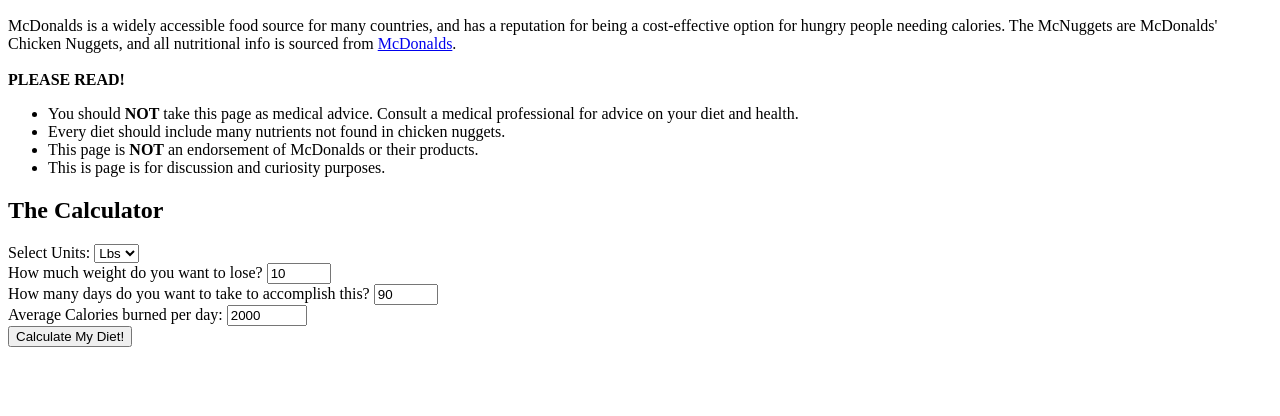
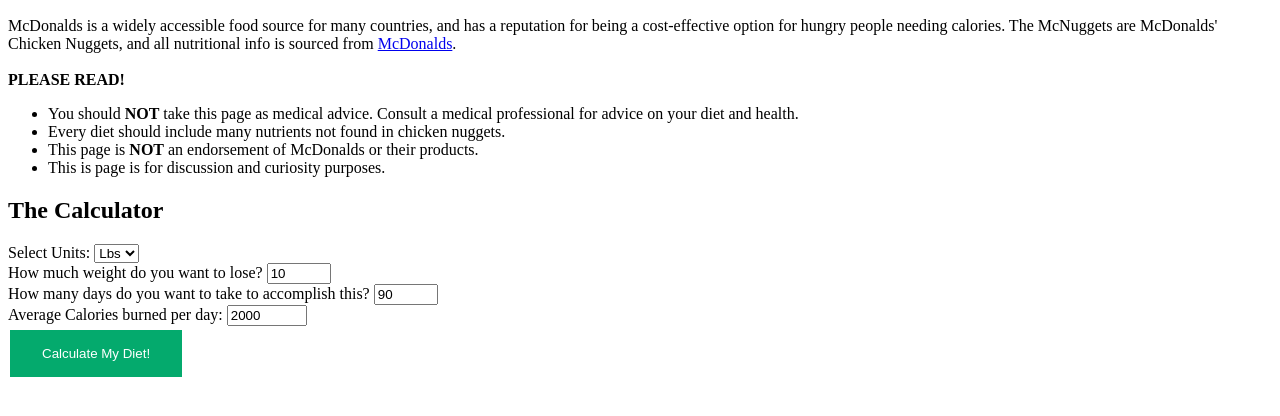
Before and after one commit to jrossner/mcnugget-diet, a plain HTML site: page index.html in a window 1280 px wide. Shown: the part 110-526 px from the top of the page. Drawn offline with Linux system fonts and the light colour scheme.

Commit message:
Update index.html

```diff
--- a/index.html
+++ b/index.html
@@ -1,6 +1,17 @@
 <!doctype HTML>
 <html>
   <head>
+    <style>
+      input[type=submit] {
+      background-color: #04AA6D;
+      border: none;
+      color: white;
+      padding: 16px 32px;
+      text-decoration: none;
+      margin: 4px 2px;
+      cursor: pointer;
+    }
+</style>
   </head>
   <body>
     <h1 style="text-align:center;">The McNuggets Diet Calculator</h1>
```
